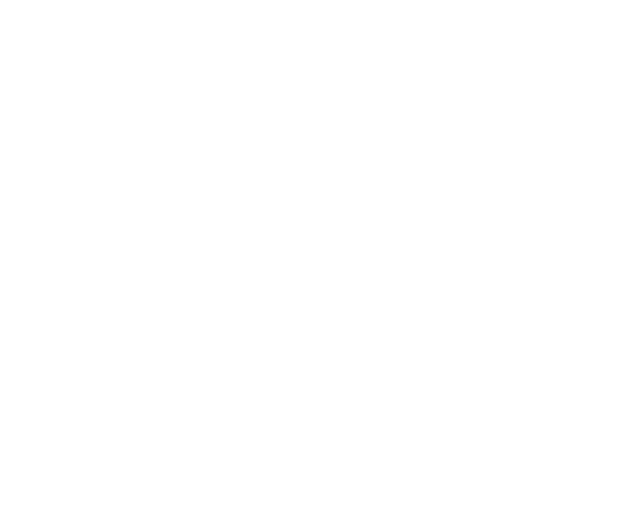
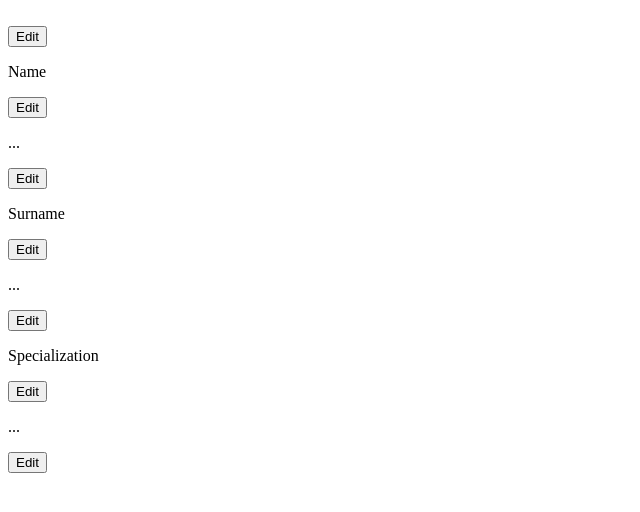
Before and after one commit to AlexandruIoan20/CV-Application-Project-, a React (Create React App) app in the folder cv-app/: page / in a window 1280 px wide. Shown: the top 512 px of the page, without its empty margins (0-640 px from the left). Built offline with nearby package versions, Linux system fonts and the light colour scheme.

Commit message:
Intro Section finished

```diff
--- a/cv-app/src/App.jsx
+++ b/cv-app/src/App.jsx
@@ -17,6 +17,7 @@
   render () {
     return (
       <section className='container'>
+        <IntroSection />
       </section>
     )
   }
--- a/cv-app/src/components/imageGenerator.jsx
+++ b/cv-app/src/components/imageGenerator.jsx
@@ -28,7 +28,7 @@
     render () {
         return(
             <section>
-                <img src= {this.state.image } />
+                <article className="image-holder"><img src= {this.state.image } /></article>
                 <button onClick= {this.showEditHandler}>Edit</button>
                 {this.state.showEdit && <Form clForm = 'info-field-form'
                     clInput = 'info-field-input'
--- a/cv-app/src/composed_components/introduction.jsx
+++ b/cv-app/src/composed_components/introduction.jsx
@@ -1,7 +1,6 @@
 import React, { Component } from "react";
 import InfoField from "../components/infoField.jsx";
-import { InfoFieldMultiple } from "../components/infoField.jsx";
-import NameBar from "../components/nameBar";
+import ImageGenerator from "../components/imageGenerator.jsx";
 
 
 export default class IntroSection extends Component {
@@ -12,6 +11,7 @@
     render () {
         return (
             <section>
+                <ImageGenerator />
                 <InfoField name = "Name"/>
                 <InfoField name = "Surname"/>
                 <InfoField name = "Specialization" />
```
